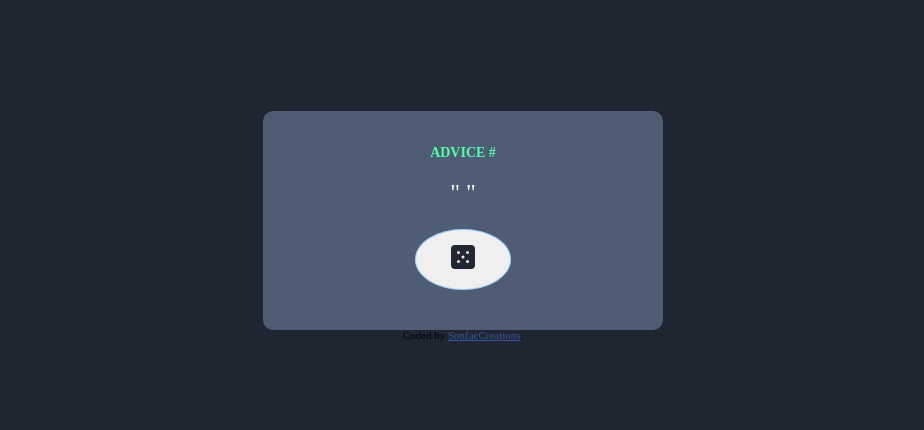
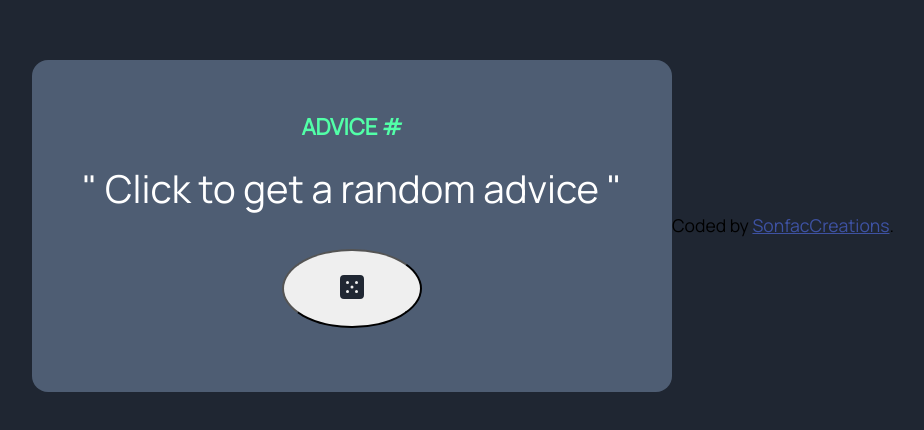
Before and after one commit to OrnellaTchinda/Advice-Generator, a plain HTML site: page index.html in a window 1280 px wide. Shown: the part 174-604 px from the top of the page, without its empty margins (177-1101 px from the left). Drawn offline with Linux system fonts and the light colour scheme.

Commit message:
change px to rem

```diff
--- a/css/style.css
+++ b/css/style.css
@@ -22,20 +22,21 @@
 /*******************************************/
 
 body {
+  font-family: "Manrope", sans-serif;
   background-color: hsl(218, 23%, 16%);
   display: flex;
   justify-content: center;
-  flex-direction: column;
+  /* flex-direction: column; */
   align-items: center;
   min-height: 100vh;
 }
 
 .panel {
   background-color: hsl(217, 19%, 38%);
-  border-radius: 10px;
-  padding: 15px 25px;
+  border-radius: 1rem;
+  padding: 1.5rem 2.5rem;
   width: 100%;
-  max-width: 400px;
+  max-width: 40rem;
   display: flex;
   flex-direction: column;
   text-align: center;
@@ -43,26 +44,26 @@ body {
 }
 
 .adviceNumber {
-  margin-top: 20px;
+  margin-top: 2rem;
   color: hsl(150, 100%, 66%);
-  font-size: 14px;
+  font-size: 1.4rem;
   font-weight: bold;
 }
 
 .adviceMeme {
-  margin-top: 20px;
+  margin-top: 2rem;
   color: white;
-  font-size: 24px;
+  font-size: 2.4rem;
 }
 
 .pricing-button {
-  border: 1px solid #9dd1ff;
+  border: 0.1remsolid #9dd1ff;
   border-radius: 50%;
   color: #348efe;
   display: inline-block;
-  padding: 15px 35px;
+  padding: 1.5rem 3.5rem;
   text-decoration: none;
-  margin: 25px 0;
+  margin: 2.5rem 0;
   transition: background-color 200ms ease-in-out;
 }
 
@@ -83,7 +84,7 @@ body {
 }
 
 .attribution {
-  font-size: 11px;
+  font-size: 1.1rem;
   text-align: center;
 }
 
--- a/index.html
+++ b/index.html
@@ -40,7 +40,7 @@
 
     </section>
     <section>
-      <h3 class="adviceMeme">"
+      <h3 class="adviceMeme">" Click to get a random advice
         <!-- Advice text goes here -->"
       </h3>
     </section>
```
Also changed, not shown: 2 other files.
